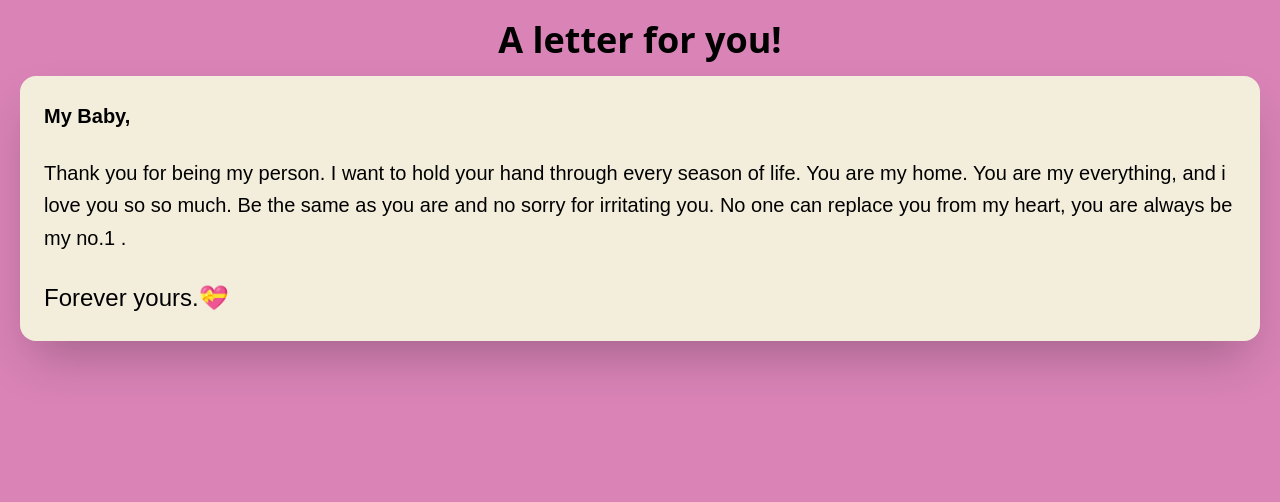
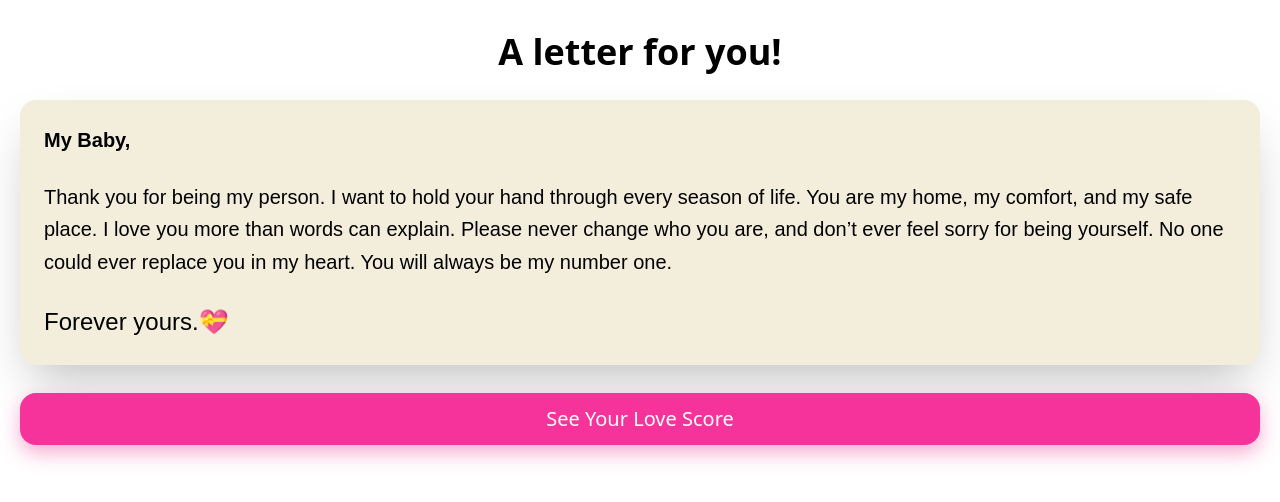
Before and after one commit to jvkedev/valentine-, a Next.js app: page /result in a window 1280 px wide. Shown: the top 502 px of the page. Built offline with nearby package versions, Linux system fonts and the light colour scheme; a web font is replaced by a local one.

Commit message:
creating result

```diff
--- a/src/app/globals.css
+++ b/src/app/globals.css
@@ -7,5 +7,5 @@ body {
 }
 
 body {
-  background-color: #d983b7;
+  background: linear-gradient(#ee9ca7 50%);
 }
--- a/src/app/love/page.tsx
+++ b/src/app/love/page.tsx
@@ -24,9 +24,7 @@ export default function LoveBar() {
     const result = isInfinite
       ? "infinite"
       : Math.floor(Math.random() * 31) + 70;
-
     setLoveScore(result);
-    localStorage.setItem("loveScore", result.toString());
   };
 
   const getMessage = (score: number | "infinite") => {
@@ -67,7 +65,7 @@ export default function LoveBar() {
             onClick={generateLove}
             className="bg-pink-600 text-white px-6 py-3 rounded-xl"
           >
-            Check Love %
+            Test Our Love %
           </button>
         </>
       )}
--- a/src/app/question/page.tsx
+++ b/src/app/question/page.tsx
@@ -2,7 +2,6 @@
 
 import React, { useState } from "react";
 import { useRouter } from "next/navigation";
-
 
 const Page = () => {
   const router = useRouter();
@@ -11,24 +10,28 @@ const Page = () => {
 
   const handleOptionClick = (option: string) => {
     setSelectedOption(option);
-    localStorage.setItem("quizResult", option);
-    router.push("/love")
+    router.push("/love");
   };
 
-  const options = ["Option 1", "Option 2", "Option 3", "Option 4"];
+  const options = [
+    "Your smile that ruined my peace forever",
+    "Option 2",
+    "Option 3",
+    "Option 4",
+  ];
 
   return (
     <section className="px-5">
       <h1 className="text-4xl font-bold px-3 mt-4 mb-8">Quiz for you...</h1>
-      <div className="bg-[#f09bcec2] my-3 flex flex-col items-center space-y-3 p-5 rounded-2xl backdrop-blur-3xl">
+      <div className="bg-[#f1eeee50] my-3 flex flex-col items-center space-y-3 p-5 rounded-2xl backdrop-blur-3xl">
         <h3 className="text-xl font-semibold mt-5">
-          Lorem ipsum dolor sit amet consecetur adipisicing elit
+          Why did I fall in love with you?
         </h3>
         <ul className="text-lg mt-5 w-full">
           {options.map((option) => (
             <li
               key={option}
-              className={`mt-5 px-8 py-4 rounded-2xl text-white ${
+              className={`mt-5 px-8 py-4 rounded-2xl text-white text-center ${
                 selectedOption === option ? "bg-pink-800" : "bg-pink-600"
               }`}
               onClick={() => handleOptionClick(option)}
--- a/src/app/result/page.tsx
+++ b/src/app/result/page.tsx
@@ -1,3 +1,6 @@
+"use client";
+
+import { useRouter } from "next/navigation";
 import { Love_Light } from "next/font/google";
 
 const loveLight = Love_Light({
@@ -6,9 +9,11 @@ const loveLight = Love_Light({
 });
 
 const Page = () => {
+  const router = useRouter();
+
   return (
-    <section className="flex flex-col space-y-4 px-5">
-      <h1 className="text-4xl font-bold text-center mt-5">A letter for you!</h1>
+    <section className="flex flex-col space-y-7 px-5">
+      <h1 className="text-4xl font-bold text-center mt-8">A letter for you!</h1>
       <div className="p-6 bg-[#f3eedc] rounded-2xl shadow-2xl">
         <p className={`text-xl leading-relaxed ${loveLight.className}`}>
           <b>My Baby,</b>
@@ -16,15 +21,29 @@ const Page = () => {
         <br />
         <p className={`text-xl leading-relaxed ${loveLight.className}`}>
           Thank you for being my person. I want to hold your hand through every
-          season of life. You are my home. You are my everything, and i love you
-          so so much. Be the same as you are and no sorry for irritating you. No
-          one can replace you from my heart, you are always be my no.1 .
+          season of life. You are my home, my comfort, and my safe place. I love
+          you more than words can explain. Please never change who you are, and
+          don’t ever feel sorry for being yourself. No one could ever replace
+          you in my heart. You will always be my number one.
         </p>
+
         <br />
         <p className={`text-2xl leading-relaxed ${loveLight.className}`}>
           Forever yours.💝
         </p>
       </div>
+      <button
+        className="
+px-6 py-3 text-xl rounded-2xl bg-pink-500 text-white
+shadow-[0_8px_20px_rgba(236,72,153,0.45)]
+active:scale-95
+active:shadow-[0_4px_12px_rgba(236,72,153,0.35)]
+transition-all duration-150
+"
+        onClick={() => router.push("/score")}
+      >
+        See Your Love Score
+      </button>
     </section>
   );
 };
--- /dev/null
+++ b/src/app/score/page.tsx
@@ -0,0 +1,32 @@
+"use client";
+
+import React, { useState } from "react";
+
+const videos = [
+  { video: "/videos/billie.mp4" },
+  { video: "/videos/dudu_100.mp4" },
+  { video: "/videos/dudu_infinite.mp4" },
+];
+
+const Page = () => {
+  const [randomVideo] = useState(() => {
+    const randomIndex = Math.floor(Math.random() * videos.length);
+    return videos[randomIndex];
+  });
+
+  return (
+    <div className="p-6 space-y-4">
+      <h1 className="text-2xl font-bold">Your Results</h1>
+
+      <video
+        src={randomVideo.video}
+        autoPlay
+        loop
+        playsInline
+        className="w-full max-w-md rounded-xl"
+      />
+    </div>
+  );
+};
+
+export default Page;
--- a/src/app/surprise/page.tsx
+++ b/src/app/surprise/page.tsx
@@ -33,8 +33,7 @@ const cards: Card[] = [
 const Page = () => {
   const router = useRouter();
 
-  const handleCardClick = (card: Card) => {
-    localStorage.setItem("SelectedCard", JSON.stringify(card));
+  const handleCardClick = () => {
     router.push("/question");
   };
 
@@ -45,8 +44,8 @@ const Page = () => {
         {cards.map((card) => (
           <div
             key={card.id}
-            className="bg-[#f09bcec2] my-3 flex flex-col items-center space-y-3 p-5 rounded-2xl backdrop-blur-3xl"
-            onClick={() => handleCardClick(card)}
+            className="bg-[#ffd6e0] my-3 flex flex-col items-center space-y-3 p-5 rounded-2xl backdrop-blur-3xl"
+            onClick={handleCardClick}
           >
             <video
               src={card.video}
```
Also changed, not shown: 2 other files (tests, documents, lock files or other folders).
